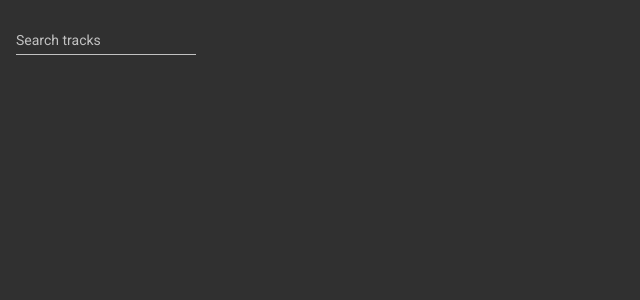
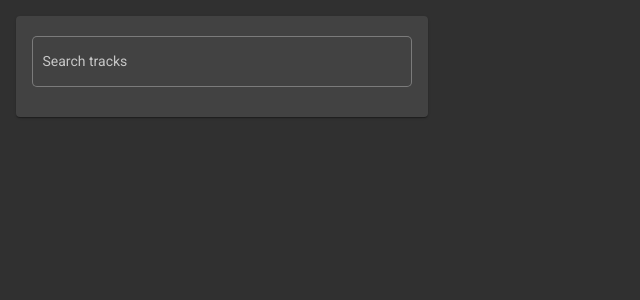
Before and after one commit to thibseisel/odeon-web, an Angular app in the folder web/: page / in a window 1280 px wide. Shown: the top 300 px of the page, without its empty margins (0-640 px from the left). Built offline with nearby package versions, Linux system fonts and the light colour scheme; what angular-in-memory-web-api would draw is missing.

Commit message:
Make the list of search results scrollable
This also improves the style of the search input and renames app-track-metadata to app-dashboard.

```diff
--- a/web/package.json
+++ b/web/package.json
@@ -16,6 +16,7 @@
     "@angular/common": "~9.0.0",
     "@angular/compiler": "~9.0.0",
     "@angular/core": "~9.0.0",
+    "@angular/flex-layout": "^9.0.0-beta.29",
     "@angular/forms": "~9.0.0",
     "@angular/material": "^9.0.0",
     "@angular/platform-browser": "~9.0.0",
--- a/web/src/app/app-material.module.ts
+++ b/web/src/app/app-material.module.ts
@@ -1,5 +1,7 @@
 import { NgModule } from '@angular/core';
 import { BrowserAnimationsModule } from '@angular/platform-browser/animations';
+import { FlexLayoutModule } from '@angular/flex-layout';
+import { MatFormFieldModule } from '@angular/material/form-field';
 import { MatInputModule } from '@angular/material/input';
 import { MatListModule } from '@angular/material/list';
 import { MatDividerModule } from '@angular/material/divider';
@@ -16,6 +18,8 @@ import { MatCardModule } from '@angular/material/card';
 @NgModule({
     imports: [
         BrowserAnimationsModule,
+        FlexLayoutModule,
+        MatFormFieldModule,
         MatInputModule,
         MatListModule,
         MatDividerModule,
@@ -23,6 +27,8 @@ import { MatCardModule } from '@angular/material/card';
     ],
     exports: [
         BrowserAnimationsModule,
+        FlexLayoutModule,
+        MatFormFieldModule,
         MatInputModule,
         MatListModule,
         MatDividerModule,
--- a/web/src/app/app-routing.module.ts
+++ b/web/src/app/app-routing.module.ts
@@ -1,12 +1,12 @@
 import { NgModule } from '@angular/core';
 import { RouterModule, Routes } from '@angular/router';
-import { TrackMetadataComponent } from './track-metadata/track-metadata.component';
+import { DashboardComponent } from './dashboard/dashboard.component';
 
 
 const routes: Routes = [
   {
     path: '',
-    component: TrackMetadataComponent
+    component: DashboardComponent
   }
 ];
 
--- a/web/src/app/app.module.ts
+++ b/web/src/app/app.module.ts
@@ -7,14 +7,14 @@ import { AppMaterialModule } from './app-material.module';
 import { AppRoutingModule } from './app-routing.module';
 import { AppComponent } from './app.component';
 import { InMemoryAudioService } from './audio.inmemory.service';
+import { DashboardComponent } from './dashboard/dashboard.component';
 import { TrackDetailComponent } from './track-detail/track-detail.component';
-import { TrackMetadataComponent } from './track-metadata/track-metadata.component';
 import { TrackSearchComponent } from './track-search/track-search.component';
 
 @NgModule({
   declarations: [
     AppComponent,
-    TrackMetadataComponent,
+    DashboardComponent,
     TrackSearchComponent,
     TrackDetailComponent
   ],
--- /dev/null
+++ b/web/src/app/dashboard/dashboard.component.html
@@ -0,0 +1,10 @@
+<div class="dashboard-content" fxLayout="row" fxLayout="space-around" fxLayoutGap="16px">
+    <mat-card fxFlex="33" class="search-card">
+        <app-track-search [results]="results$ | async" (onquery)="submitQuery($event)"
+            (ontrackselected)="loadTrackDetail($event)">
+        </app-track-search>
+    </mat-card>
+    <section fxFlex="66">
+        <app-track-detail [track]="track$ | async"></app-track-detail>
+    </section>
+</div>
--- /dev/null
+++ b/web/src/app/dashboard/dashboard.component.scss
@@ -0,0 +1,8 @@
+.dashboard-content {
+    padding: 16px;
+}
+
+.search-card {
+    max-height: calc(100vh - 32px);
+    padding: 0;
+}
--- a/web/src/app/track-metadata/track-metadata.component.ts
+++ b/web/src/app/dashboard/dashboard.component.ts
@@ -1,15 +1,15 @@
 import { Component } from '@angular/core';
 import { Observable, Subject } from 'rxjs';
-import { concatMap, debounceTime } from 'rxjs/operators';
+import { concatMap } from 'rxjs/operators';
 import { TrackMetadataService } from '../track-metadata.service';
 import { SearchResult, Track } from '../track-models';
 
 @Component({
-  selector: 'app-track-metadata',
-  templateUrl: './track-metadata.component.html',
-  styles: []
+  selector: 'app-dashboard',
+  templateUrl: './dashboard.component.html',
+  styleUrls: ['./dashboard.component.scss']
 })
-export class TrackMetadataComponent {
+export class DashboardComponent {
   private userQuery = new Subject<string>();
   private displayedTrackId = new Subject<string>();
 
--- a/web/src/app/track-detail/track-detail.component.html
+++ b/web/src/app/track-detail/track-detail.component.html
@@ -1,4 +1,21 @@
 <mat-card *ngIf="track">
-    <mat-card-title>{{ track!.name }}</mat-card-title>
-    <mat-card-subtitle>{{ track!.artist }}</mat-card-subtitle>
+    <mat-card-header>
+        <mat-card-title>{{ track!.name }}</mat-card-title>
+        <mat-card-subtitle>{{ track!.artist }}</mat-card-subtitle>
+    </mat-card-header>
+    <mat-divider></mat-divider>
+    <mat-card-content>
+        <mat-list>
+            <mat-list-item>Tempo: {{ track!.features.tempo }}</mat-list-item>
+            <mat-list-item>Signature: {{ track!.features.signature }}</mat-list-item>
+            <mat-list-item>Loudness: {{ track!.features.loudness }}</mat-list-item>
+            <mat-list-item>Energy: {{ track!.features.energy | percent }}</mat-list-item>
+            <mat-list-item>Danceability: {{ track!.features.danceability | percent }}</mat-list-item>
+            <mat-list-item>Valence: {{ track!.features.valence | percent }}</mat-list-item>
+            <mat-list-item>Acousticness: {{ track!.features.acousticness | percent }}</mat-list-item>
+            <mat-list-item>Instrumentalness: {{ track!.features.instrumentalness | percent }}</mat-list-item>
+            <mat-list-item>Liveness: {{ track!.features.liveness | percent }}</mat-list-item>
+            <mat-list-item>Speechiness: {{ track!.features.speechiness | percent }}</mat-list-item>
+        </mat-list>
+    </mat-card-content>
 </mat-card>
--- a/web/src/app/track-metadata/track-metadata.component.html
+++ /dev/null
@@ -1,8 +0,0 @@
-<section>
-    <app-track-search [results]="results$ | async" (onquery)="submitQuery($event)"
-        (ontrackselected)="loadTrackDetail($event)">
-    </app-track-search>
-</section>
-<section>
-    <app-track-detail [track]="track$ | async"></app-track-detail>
-</section>
--- a/web/src/app/track-search/track-search.component.html
+++ b/web/src/app/track-search/track-search.component.html
@@ -1,9 +1,10 @@
-<mat-form-field class="top-search-input">
+<section fxLayout="column" class="search-section">
+    <mat-form-field appearance="outline" class="top-search-input">
         <mat-label>Search tracks</mat-label>
-    <input #input matInput (keyup)="updateQuery(input.value)" (keyup.enter)="submitQuery(input.value)" type="search" />
+        <input matInput #input (keyup)="updateQuery(input.value)" (keyup.enter)="submitQuery(input.value)"
+            placeholder="Title of a track or name of its artist" />
     </mat-form-field>
-
-<mat-action-list>
+    <mat-action-list class="result-list">
         <mat-list-item *ngFor="let track of results; last as last" (click)="select(track)">
             <img matListAvatar [src]="track.artworkUrl" />
             <h3 matLine>{{ track.title }}</h3>
@@ -11,3 +12,4 @@
             <mat-divider [inset]="true" *ngIf="!last"></mat-divider>
         </mat-list-item>
     </mat-action-list>
+</section>
--- a/web/src/app/track-search/track-search.component.scss
+++ b/web/src/app/track-search/track-search.component.scss
@@ -1,5 +1,15 @@
+.search-section {
+    height: 100%;
+}
+
 .top-search-input {
-    margin-left: 16px;
-    margin-top: 16px;
-    margin-right: 16dp;
+    width: calc(100% - 32px);
+    padding-left: 16px;
+    padding-top: 16px;
+    padding-right: 16px;
 }
+
+.result-list {
+    max-height: 100%;
+    overflow-y: auto;
+}
```
Also changed, not shown: web/src/styles.scss (+8 -2 lines), 2 other files (tests, documents, lock files or other folders). Lines whose indentation alone changed are shown as unchanged.
